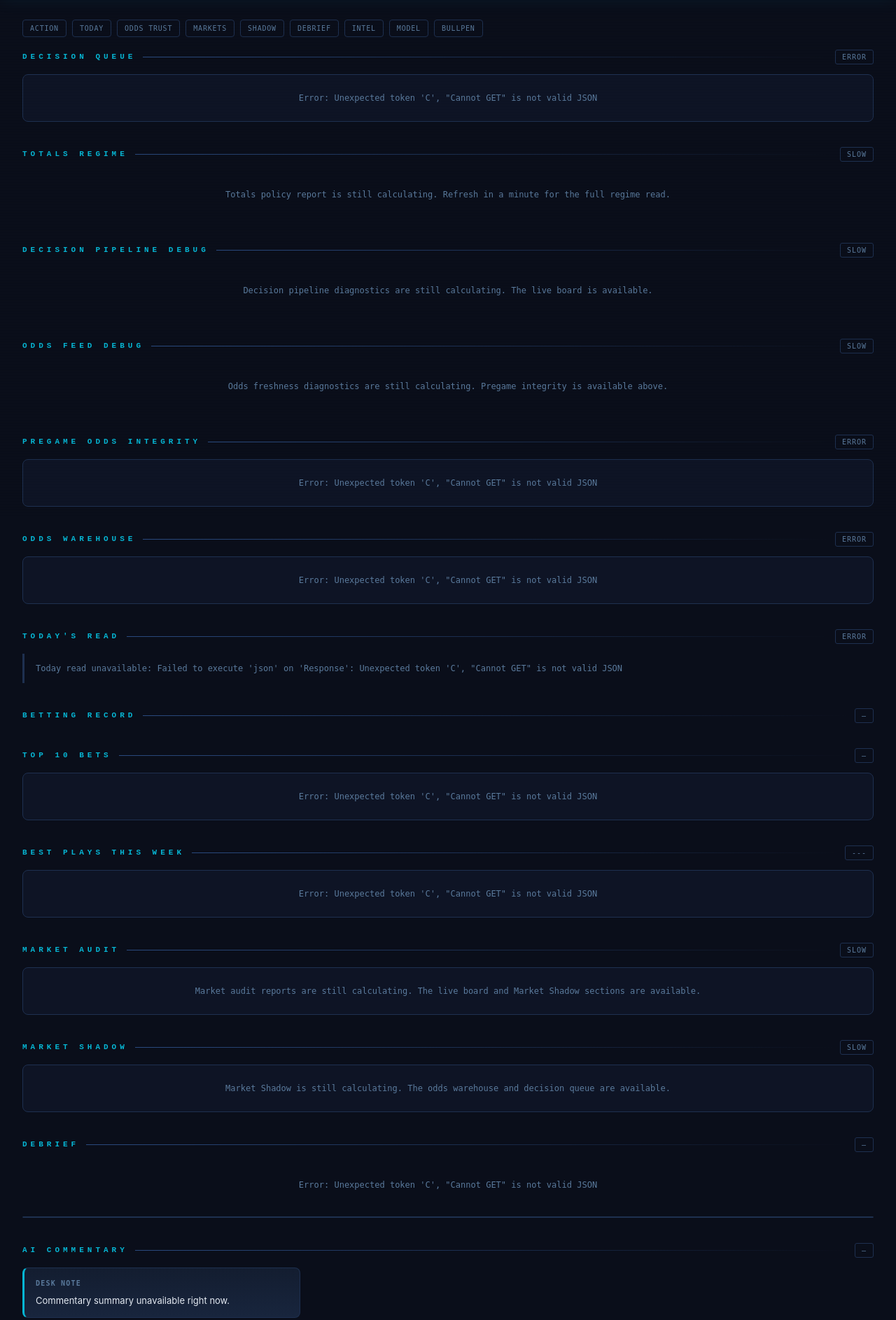
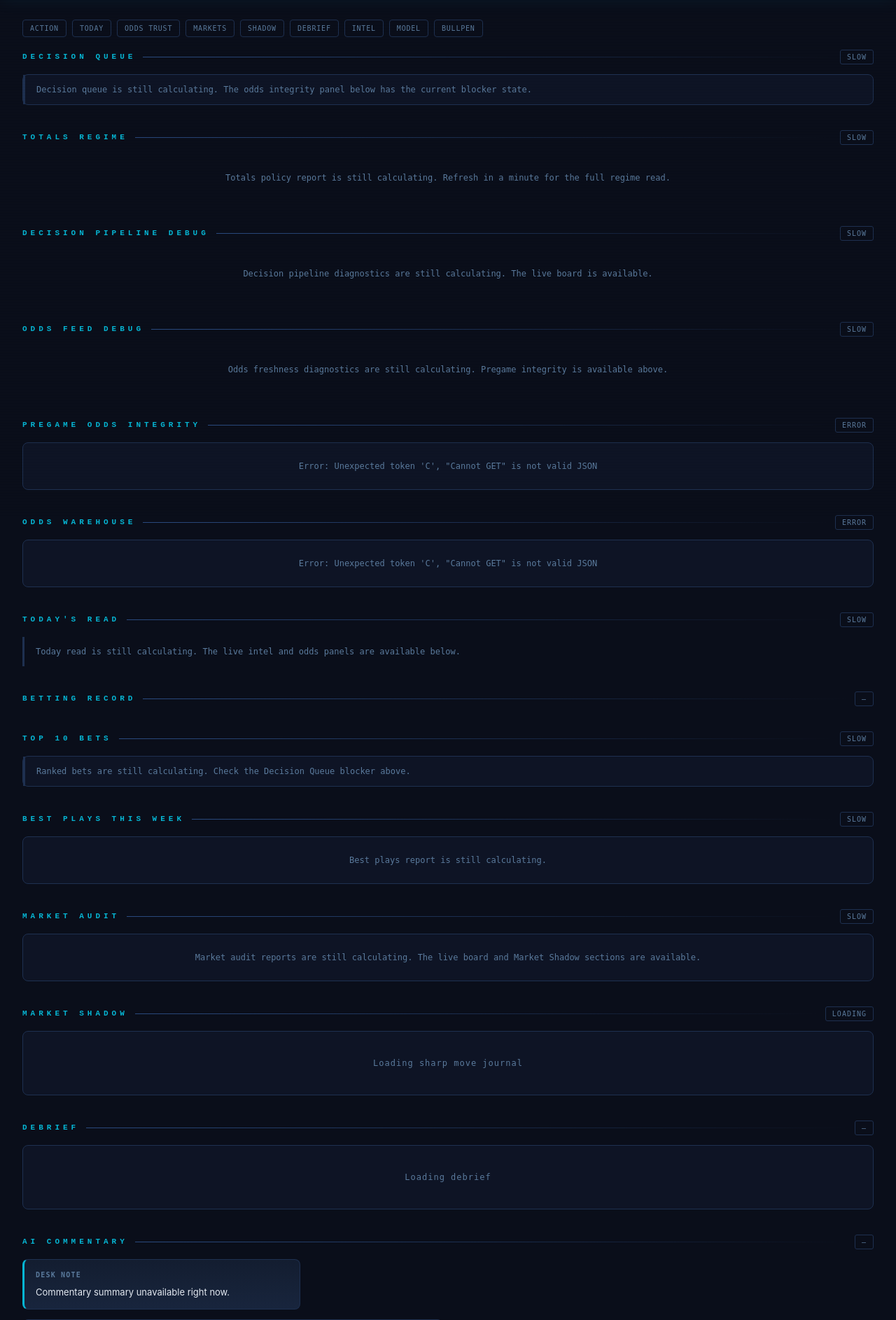
Before and after one commit to plummer92/mlb-ai-betting-tool, a Python web app: template app/templates/dashboard.html in a window 1280 px wide. Shown: the part 60-1946 px from the top of the page at 70% size. Run offline with Jinja, Linux system fonts and the light colour scheme; the template is opened without the code that fills it, so the values that code supplies are empty.

Commit message:
Throttle dashboard diagnostics

```diff
--- a/app/services/odds_service.py
+++ b/app/services/odds_service.py
@@ -71,7 +71,8 @@ async def fetch_and_store_odds(
                 http_status=response.status_code if response is not None else None,
                 error=_sanitize_http_error(exc),
             )
-            raise RuntimeError(_sanitize_http_error(exc)) from exc
+            db.commit()
+            raise RuntimeError(_sanitize_http_error(exc)) from None
         raw_events = resp.json()
         raw_size_bytes = len(resp.content or b"")
         _record_odds_api_request(
--- a/app/templates/dashboard.html
+++ b/app/templates/dashboard.html
@@ -1256,15 +1256,37 @@ function fetchWithTimeout(url, label, ms = 12000) {
     .finally(() => clearTimeout(timer));
 }
 
+async function fetchJsonWithTimeout(url, label, ms = 12000) {
+  const res = await fetchWithTimeout(url, label, ms);
+  if (!res.ok) {
+    throw new Error(`${label} returned ${res.status}; try refresh in a minute.`);
+  }
+  try {
+    return await res.json();
+  } catch(e) {
+    throw new Error(`${label} returned a non-JSON response; try refresh in a minute.`);
+  }
+}
+
 function runPanel(loader, label) {
   return loader().catch(err => console.error(`Error loading ${label}`, err));
+}
+
+function pause(ms) {
+  return new Promise(resolve => setTimeout(resolve, ms));
+}
+
+async function runPanelsSequential(loaders, delayMs = 250) {
+  for (const [loader, label] of loaders) {
+    await runPanel(loader, label);
+    if (delayMs) await pause(delayMs);
+  }
 }
 
 let decisionPipelineCache = null;
 async function loadDecisionPipelineSummary(ms = 8000) {
   if (decisionPipelineCache) return decisionPipelineCache;
-  const res = await fetchWithTimeout('/api/debug/decision-pipeline', 'Decision pipeline', ms);
-  decisionPipelineCache = await res.json();
+  decisionPipelineCache = await fetchJsonWithTimeout('/api/debug/decision-pipeline', 'Decision pipeline', ms);
   return decisionPipelineCache;
 }
 
@@ -1399,14 +1421,14 @@ async function loadDecisionQueue() {
         </tbody>
       </table>`;
   } catch(e) {
-    $('decision-queue-badge').textContent = 'ERROR';
-    $('decision-queue-table').innerHTML = `<div class="empty">Error: ${esc(e.message)}</div>`;
+    $('decision-queue-badge').textContent = 'SLOW';
+    $('decision-queue-table').innerHTML = `<div class="empty compact">Decision queue is still calculating. The odds integrity panel below has the current blocker state.</div>`;
   }
 }
 
 async function loadTotalsRegime() {
   try {
-    const res = await fetchWithTimeout('/api/debug/totals-policy', 'Totals policy report', 25000);
+    const res = await fetchWithTimeout('/api/debug/totals-policy', 'Totals policy report', 10000);
     const data = await res.json();
     const board = data.current_board || {};
     const backtest = data.backtest || {};
@@ -1763,8 +1785,8 @@ async function loadTodayRead() {
         </div>
       </div>`;
   } catch(e) {
-    $('today-read-badge').textContent = 'ERROR';
-    $('today-read').innerHTML = `<div class="empty compact">Today read unavailable: ${esc(e.message)}</div>`;
+    $('today-read-badge').textContent = 'SLOW';
+    $('today-read').innerHTML = `<div class="empty compact">Today read is still calculating. The live intel and odds panels are available below.</div>`;
   }
 }
 
@@ -1987,7 +2009,8 @@ async function loadTopBets() {
       </table>
     `;
   } catch (e) {
-    $('top-bets-table').innerHTML = `<div class="empty">Error: ${esc(e.message)}</div>`;
+    $('top-bets-badge').textContent = 'SLOW';
+    $('top-bets-table').innerHTML = `<div class="empty compact">Ranked bets are still calculating. Check the Decision Queue blocker above.</div>`;
   }
 }
 
@@ -2034,7 +2057,8 @@ async function loadBestPlaysWeek() {
         <tbody>${rows}</tbody>
       </table>`;
   } catch(e) {
-    $('best-week-table').innerHTML = `<div class="empty">Error: ${esc(e.message)}</div>`;
+    $('best-week-badge').textContent = 'SLOW';
+    $('best-week-table').innerHTML = `<div class="empty">Best plays report is still calculating.</div>`;
   }
 }
 
@@ -2486,7 +2510,8 @@ async function loadDebrief() {
       </table>`;
 
   } catch(e) {
-    $('debrief-summary').innerHTML = `<div class="empty">Error: ${esc(e.message)}</div>`;
+    $('debrief-badge').textContent = 'SLOW';
+    $('debrief-summary').innerHTML = `<div class="empty">Debrief is still calculating.</div>`;
     $('debrief-table').innerHTML = '';
   }
 }
@@ -2887,10 +2912,7 @@ async function loadBullpen() {
 }
 
 let loadAllInFlight = false;
-async function loadAll() {
-  if (loadAllInFlight) return;
-  loadAllInFlight = true;
-  decisionPipelineCache = null;
+let secondaryLoadInFlight = false;
 const primaryLoaders = [
   [loadDecisionQueue, 'decision queue'],
   [loadOddsIntegrity, 'pregame integrity'],
@@ -2913,18 +2935,37 @@ async function loadAll() {
   [loadBullpen, 'bullpen'],
 ];
 
-  await Promise.all(primaryLoaders.map(([loader, label]) => runPanel(loader, label)));
-  setTimeout(() => {
-    Promise.all(secondaryLoaders.map(([loader, label]) => runPanel(loader, label)))
-      .finally(() => { loadAllInFlight = false; });
-  }, 150);
+async function loadPrimaryBoard() {
+  if (loadAllInFlight) return;
+  loadAllInFlight = true;
+  decisionPipelineCache = null;
+  try {
+    await runPanelsSequential(primaryLoaders, 175);
+  } finally {
+    loadAllInFlight = false;
+  }
+}
+
+async function loadSecondaryReports() {
+  if (secondaryLoadInFlight) return;
+  secondaryLoadInFlight = true;
+  try {
+    await runPanelsSequential(secondaryLoaders, 500);
+  } finally {
+    secondaryLoadInFlight = false;
+  }
+}
+
+async function loadAll() {
+  await loadPrimaryBoard();
+  setTimeout(() => { loadSecondaryReports(); }, 2500);
 }
 
 let countdown = 60;
 function tick() {
   countdown--;
   $('cdown').textContent = countdown;
-  if (countdown <= 0) { loadAll(); countdown = 60; }
+  if (countdown <= 0) { loadPrimaryBoard(); countdown = 60; }
 }
 
 document.addEventListener('DOMContentLoaded', () => {
```
Lines whose indentation alone changed are shown as unchanged.
